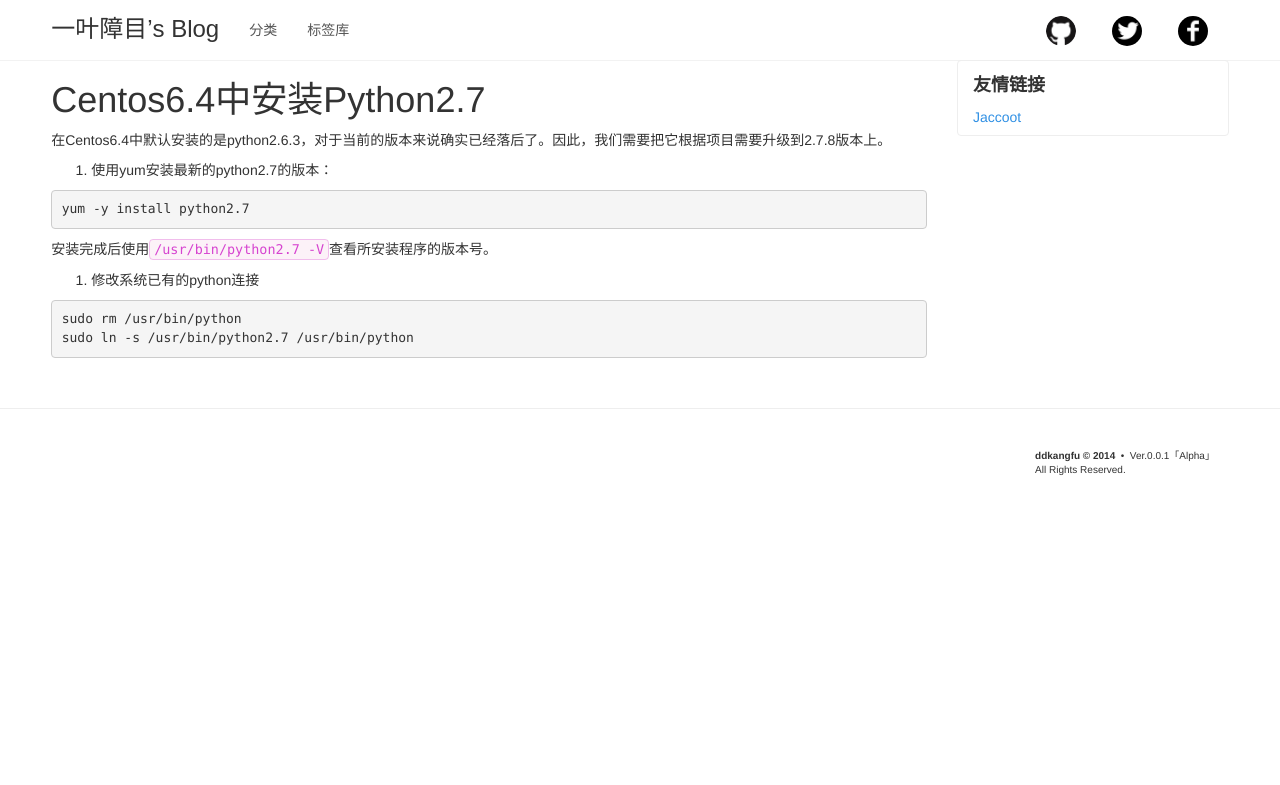
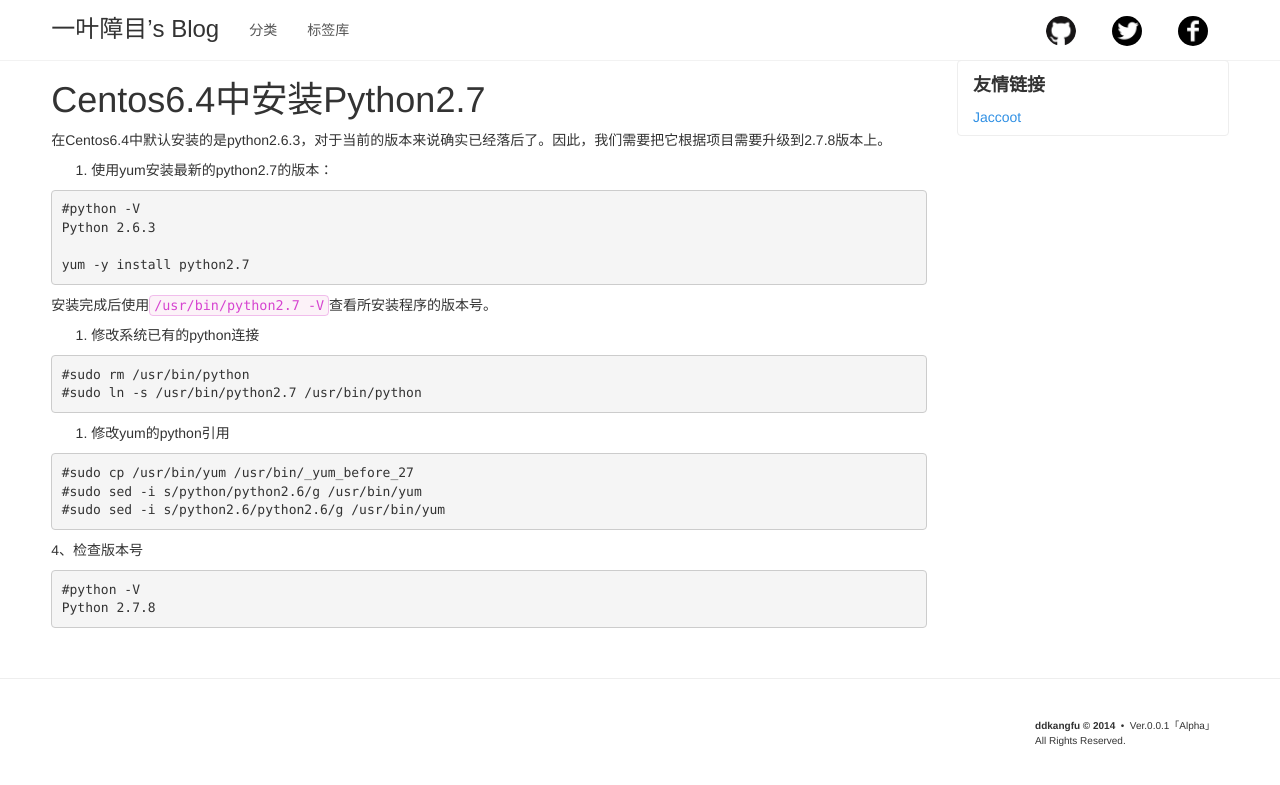
Before and after one commit to ddkangfu/ddkangfu.github.io, a Jekyll site: the page built from _posts/2014-12-20-centos6.4-python2.7.md, in a window 1280 px wide. Shown: the top 785 px of the page. Built offline with Jekyll 4.4.1, drawn with Linux system fonts in a browser that asks for light colours; some web fonts are replaced; Markdown is read by kramdown in place of the engine named in the settings.

Commit message:
修改了2014-12-20的文章。

````diff
--- a/_posts/2014-12-20-centos6.4-python2.7.md
+++ b/_posts/2014-12-20-centos6.4-python2.7.md
@@ -12,6 +12,9 @@ comments: true
 1. 使用yum安装最新的python2.7的版本：
 
 ```
+#python -V
+Python 2.6.3
+
 yum -y install python2.7
 ```
 
@@ -20,6 +23,21 @@ yum -y install python2.7
 2. 修改系统已有的python连接
 
 ```
-sudo rm /usr/bin/python
-sudo ln -s /usr/bin/python2.7 /usr/bin/python
+#sudo rm /usr/bin/python
+#sudo ln -s /usr/bin/python2.7 /usr/bin/python
 ```
+
+3. 修改yum的python引用
+
+```
+#sudo cp /usr/bin/yum /usr/bin/_yum_before_27
+#sudo sed -i s/python/python2.6/g /usr/bin/yum
+#sudo sed -i s/python2.6/python2.6/g /usr/bin/yum
+```
+
+4、检查版本号
+
+```
+#python -V
+Python 2.7.8
+```
````
